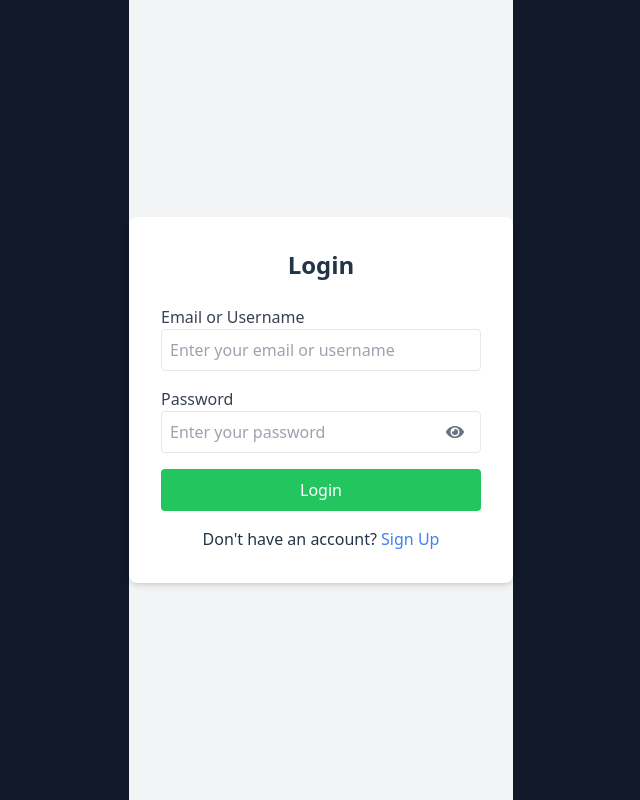
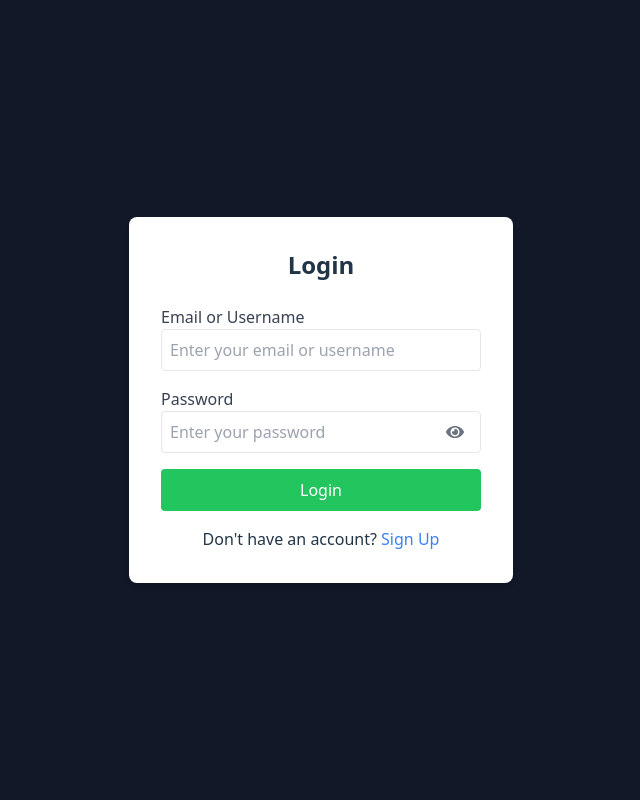
Before and after one commit to dineshkharah/fantasy-cricket-react, a React (Vite) app: page /login in a window 1280 px wide. Shown: the whole page, without its empty margins (319-959 px from the left). Built offline with nearby package versions, Linux system fonts and the light colour scheme.

Commit message:
changes background color

```diff
--- a/src/pages/Login.jsx
+++ b/src/pages/Login.jsx
@@ -45,7 +45,7 @@
 
 
     return (
-        <div className="flex items-center justify-center min-h-screen bg-gray-100">
+        <div className="flex items-center justify-center min-h-screen bg-gray-900">
             <div className="bg-white p-8 rounded-lg shadow-md w-96">
                 <h2 className="text-2xl font-bold text-center mb-6">Login</h2>
 
--- a/src/pages/Signup.jsx
+++ b/src/pages/Signup.jsx
@@ -50,7 +50,7 @@
     };
 
     return (
-        <div className="flex items-center justify-center min-h-screen bg-gray-100">
+        <div className="flex items-center justify-center min-h-screen bg-gray-900">
             <div className="bg-white p-8 rounded-lg shadow-md w-96">
                 <h2 className="text-2xl font-bold text-center mb-6">Sign Up</h2>
 
```
